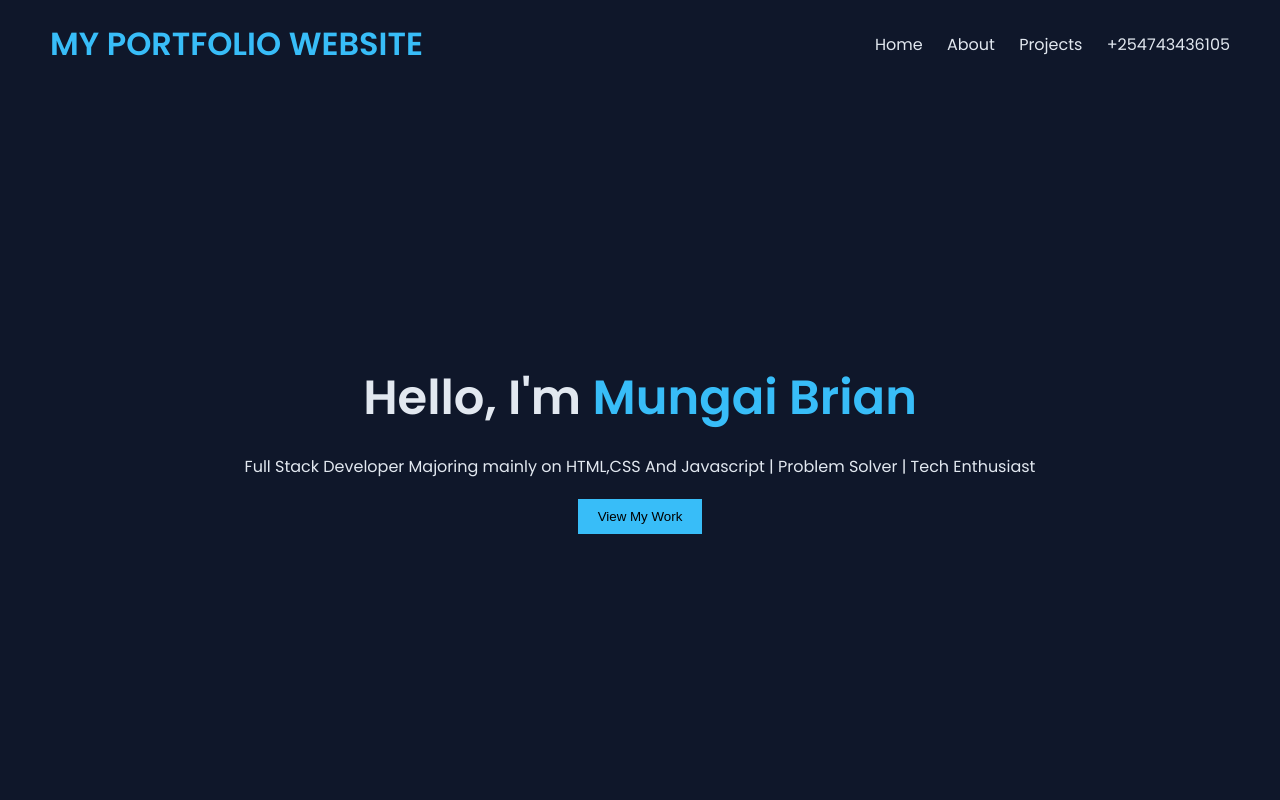
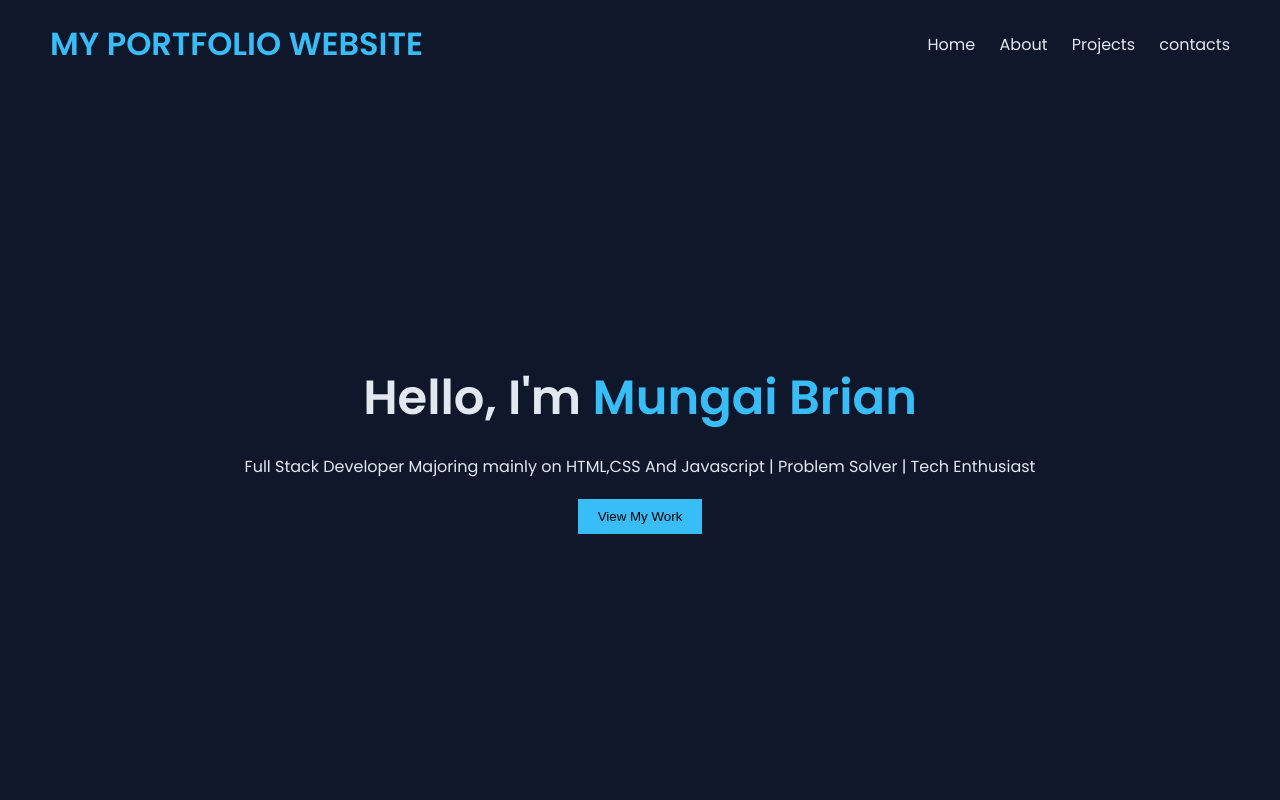
Before and after one commit to 254100934193/portfolio, a plain HTML site: page index.html in a window 1280 px wide. Shown: the top 800 px of the page. Drawn offline with Linux system fonts and the light colour scheme.

Commit message:
Update index.html

```diff
--- a/index.html
+++ b/index.html
@@ -34,7 +34,7 @@
     <a href="#">Home</a>
     <a href="#about">About</a>
     <a href="#projects">Projects</a>
-    <a href="#contact">+254743436105</a>
+    <a href="#contact">contacts</a>
   </nav>
 </header>
 
```
